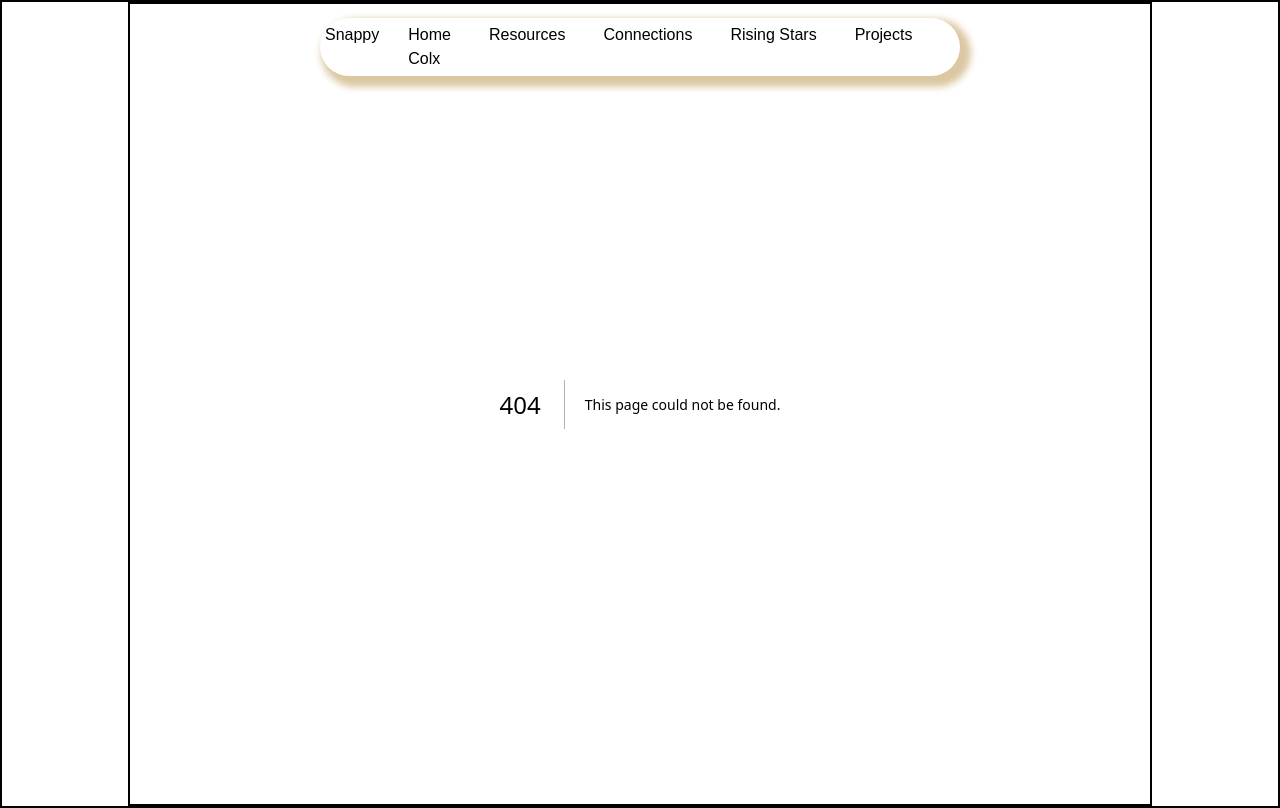
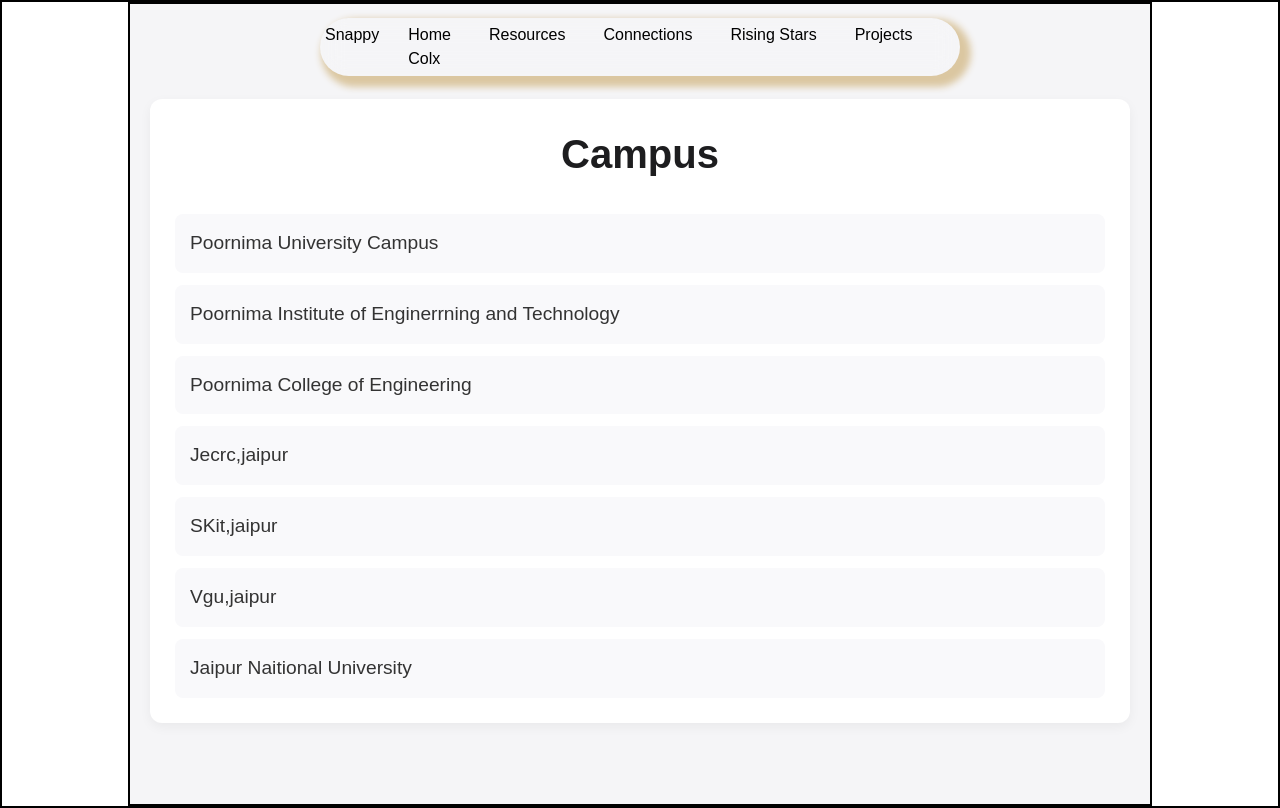
Before and after one commit to nayaknishant656/snappy-poornima, a Next.js app: page /campus in a window 1280 px wide. Before the commit this address had no page. Built offline with nearby package versions, Linux system fonts and the light colour scheme.

Commit message:
feat: Implement Campus page with header navigation, and refactor resource faculty names and styling.

```diff
--- /dev/null
+++ b/app/campus/page.jsx
@@ -0,0 +1,7 @@
+import React from 'react'
+import Campus from '../../components/feature/campus/campus'
+export default function page() {
+    return (
+        <Campus />
+    )
+}
--- /dev/null
+++ b/components/feature/campus/campus.css
@@ -0,0 +1,65 @@
+.grandparent_campus {
+    /* border: solid red 1px; */
+    padding: 5px;
+    padding-top: 80px;
+    min-height: 100vh;
+    background-color: #f5f5f7;
+}
+
+.parent_campus {
+    /* border: solid red 1px; */
+    padding: 10px;
+}
+
+.grandpparent_campus_content {
+    /* border: solid red 1px; */
+    padding: 5px;
+}
+
+.parent_campus_content {
+    /* border: solid red 1px; */
+    padding: 20px;
+    background: white;
+    border-radius: 12px;
+    box-shadow: 0 4px 12px rgba(0, 0, 0, 0.05);
+}
+
+.campus_header {
+    display: flex;
+    justify-content: center;
+    font-size: 40px;
+    /* border: solid red 1px; */
+    padding: 5px;
+    margin-bottom: 20px;
+}
+
+.campus_header h1 {
+    text-transform: capitalize;
+    color: #1d1d1f;
+    font-weight: 700;
+}
+
+.campus_content_parent {
+    /* border: solid red 1px; */
+    padding: 5px;
+    display: flex;
+    flex-direction: column;
+    gap: 12px;
+}
+
+.campus_content_parent h2 {
+    font-size: 1.2rem;
+    padding: 15px;
+    background: #f9f9fb;
+    border-radius: 8px;
+    transition: all 0.2s ease;
+    cursor: pointer;
+    color: #333;
+    font-weight: 500;
+}
+
+.campus_content_parent h2:hover {
+    background: #eef2ff;
+    color: #4f46e5;
+    transform: translateX(5px);
+}
--- /dev/null
+++ b/components/feature/campus/campus.jsx
@@ -0,0 +1,27 @@
+import React from 'react'
+import './campus.css'
+
+export default function campus() {
+    return (
+        <div className='grandparent_campus'>
+            <div className='parent_campus'>
+                <div className='grandpparent_campus_content'>
+                    <div className='parent_campus_content'>
+                        <div className='campus_header'>
+                            <h1>campus</h1>
+                        </div>
+                        <div className='campus_content_parent'>
+                            <h2>Poornima University Campus</h2>
+                            <h2>Poornima Institute of Enginerrning and Technology</h2>
+                            <h2>Poornima College of Engineering</h2>
+                            <h2>Jecrc,jaipur</h2>
+                            <h2>SKit,jaipur</h2>
+                            <h2>Vgu,jaipur</h2>
+                            <h2>Jaipur Naitional University </h2>
+                        </div>
+                    </div>
+                </div>
+            </div>
+        </div>
+    )
+}
```
